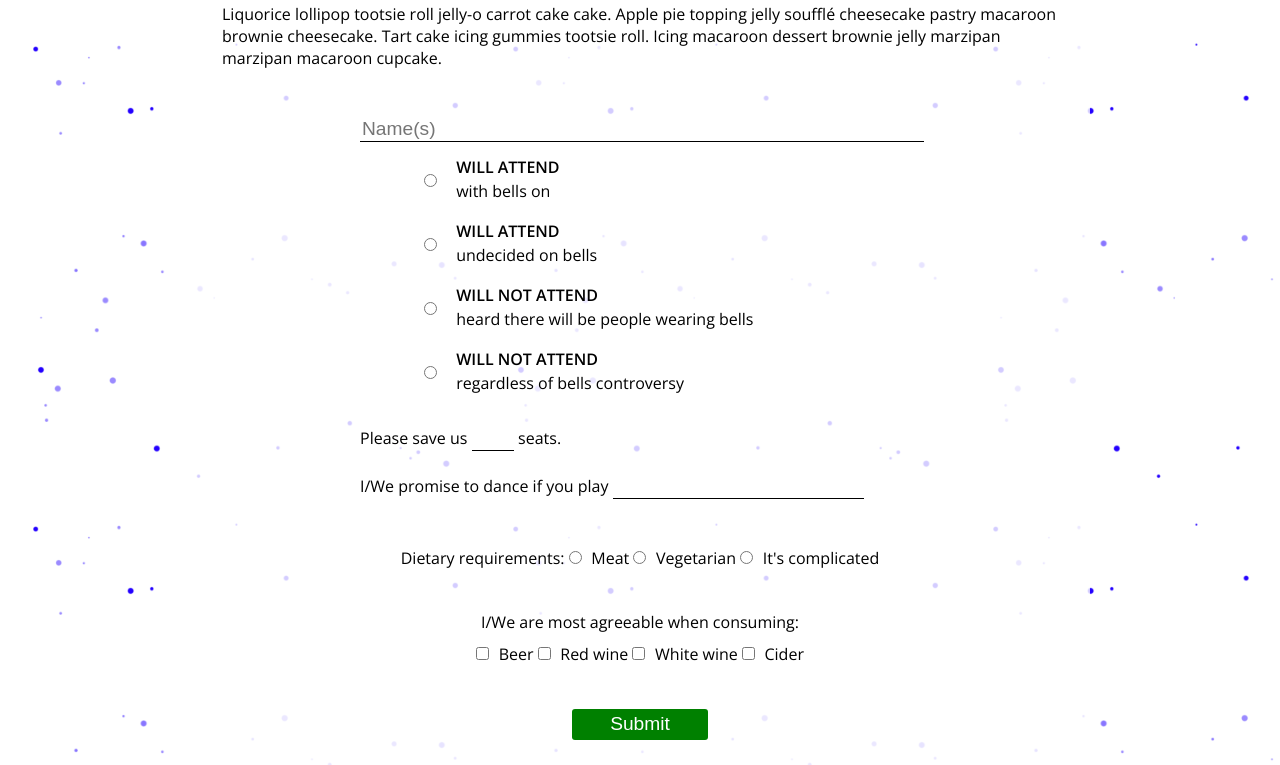
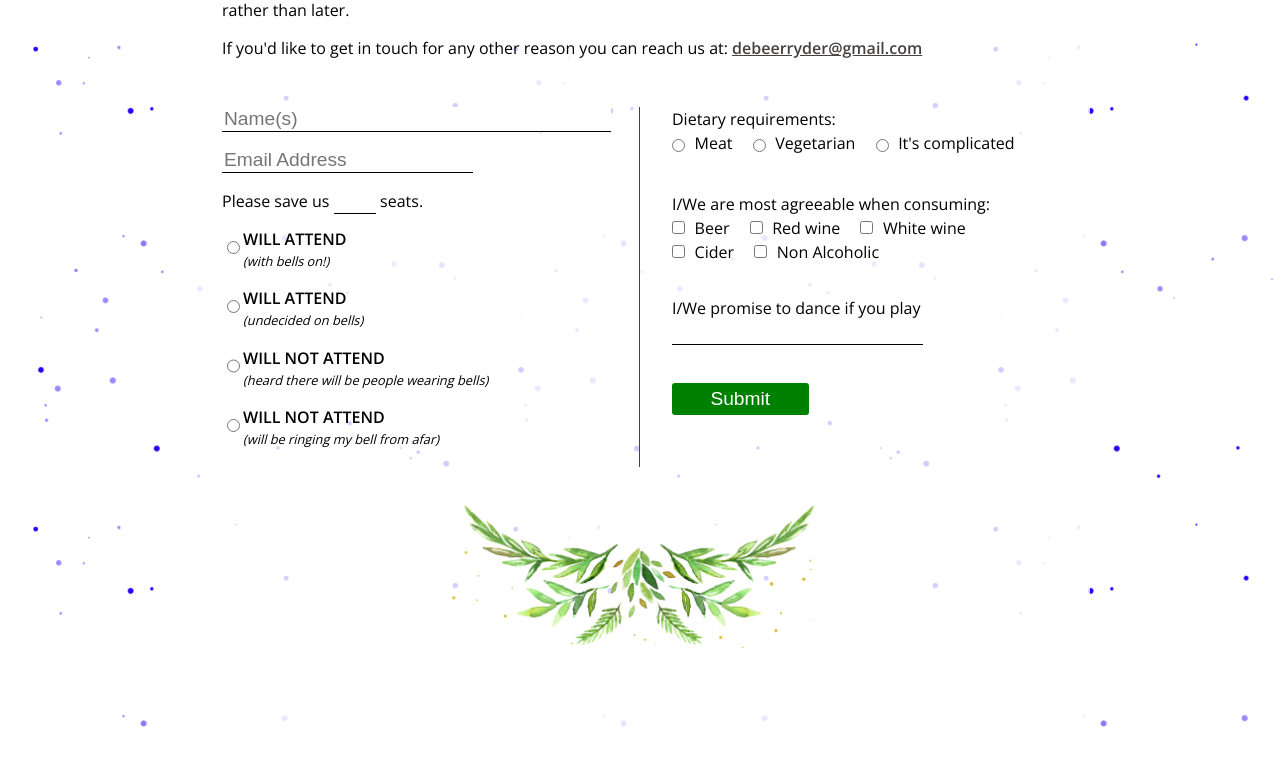
Before and after one commit to christopherdebeer/emilyandchris.wedding, a website: page public/rsvp.html in a window 1280 px wide. Shown: the part 246-1011 px from the top of the page. After the commit the page ends 975 px from the top, so only its background shows below. Drawn offline with nearby package versions, Linux system fonts and the light colour scheme.

Commit message:
updated landingpage and form layout

```diff
--- a/public/assets/css/style.css
+++ b/public/assets/css/style.css
@@ -13,6 +13,11 @@ body {
   background-size: 30em 30em;
 }
 
+a {
+  color: #464040;
+  font-weight: bold;
+}
+
 .header,
 .weregettingmarried,
 .date,
@@ -25,7 +30,7 @@ body {
 }
 
 .header {
-  max-height: 40vh;
+  max-height:30vh;
   min-height: 200px;
   width: auto;
 }
@@ -36,15 +41,15 @@ body {
 
 .footer {
   margin-bottom: 3em;
-  max-height: 30vh;
-  min-height: 200px;
+  max-height: 15vh;
+  min-height: 150px;
   width: auto;
 }
 
 .nav {
   background-color: white;
   border-bottom: 2px solid #464040;
-  margin-bottom: 3em;
+  margin-bottom: 0em;
 }
 
 .nav span {
@@ -76,6 +81,35 @@ body {
   text-align: left;
 }
 
+.home { text-align: center; }
+
+.col {
+  float: left;
+  width: 50%;
+  box-sizing: border-box;
+}
+
+.col:nth-child(1) {
+  padding-right: 2em;
+  border-right :1px solid #464040;
+}
+.col:nth-child(2) {
+  padding-left: 2em;
+}
+
+.sub {
+  font-size: 0.8em;
+  font-style: italic;
+}
+
+.sub:before {
+  content: "("
+}
+
+.sub:after {
+  content: ")"
+}
+
 h1 {
   color: #464040;
   position: relative;
@@ -100,6 +134,7 @@ h1:before {
   background: url("../images/leftleaves.png") center center no-repeat transparent;
   background-size: contain;
 }
+
 h1:after {
   right: 0;
   background: url("../images/rightleaves.png") center center no-repeat transparent;
@@ -108,9 +143,8 @@ h1:after {
 
 
 form {
-  line-height: 3em;
+  line-height: 1em;
   display: block;
-  max-width: 35em;
   margin: 0 auto;
   padding: 2em 0;
 }
@@ -126,7 +160,6 @@ form input[type="submit"] {
   background-color: green;
   color: white;
   display: block;
-  margin: 0 auto;
   cursor: pointer;
   border: 0 none;
   border-radius: 3px;
@@ -152,22 +185,28 @@ form .num {
 
 form label input[type="radio"] {
   float: left;
-  height: 2em;
-  margin-right: 1em;
+  height: 1.5em;
 }
 
 form .center {
-  text-align: center;
-  line-height: 2em;
-  margin-top: 2em;
+  line-height: 1.5em;
+  margin-bottom: 2em;
 }
 
 form .center label {
+  margin-right :1em;
+}
+
+form .col {
+  margin-bottom :2em;
+
+}
+form .inline {
   display: inline-block;
   margin: 0;
 }
 
-form .center label input {
+form .inline input {
   height: auto;
   float: none;
   margin: 0 0.5em 0 0;
@@ -181,6 +220,7 @@ textarea {
   height: 3em;
   font-size: 1em;
   margin-top: 1em;
+  box-sizing: border-box;
 }
 
 
@@ -195,16 +235,28 @@ form label .main {
   font-weight: bold;
 }
 
-.willAttend, .willNotAttend {
-  margin-left: 5vw;
-}
 
 .notAttending textarea { display: none; }
+
+.attendingSelection {
+  margin-top: 1em;
+}
 
 @media (max-width: 840px) {
   .nav span {
     width: 30%;
     vertical-align: middle;
+  }
+
+  .col {
+    float: none;
+    width: 100%;
+    padding: 0 !important;
+    border: 0 none !important;
+  }
+
+  input[type="submit"] {
+    margin: 0 auto;
   }
 }
 
@@ -255,4 +307,6 @@ form label .main {
     min-height: 100px;
     width: auto;
   }
+
+
 }
--- a/public/rsvp.html
+++ b/public/rsvp.html
@@ -15,7 +15,7 @@
       <span class="current"><a href="rsvp">RSVP / Contact Us</a></span>
       <span><a href="#thebigday" class="todo" title="Details coming soon...">The Big Day</a></span>
       <span><a href="#travel" class="todo" title="Details coming soon...">Travel</a></span>
-      <span><a href="#accomodation" class="todo" title="Details coming soon...">Accomodation</a></span>
+      <span><a href="#accommodation" class="todo" title="Details coming soon...">Accommodation</a></span>
       <span><a href="#thingstodo" class="todo" title="Details coming soon..." >Things To Do</a></span>
       <div class="expander">&#9776;</div>
     </div>
@@ -26,25 +26,31 @@
       <h1>RSVP / Contact Us</h1>
 
       <div class="container">
-        <p>Liquorice lollipop tootsie roll jelly-o carrot cake cake. Apple pie topping jelly soufflé cheesecake pastry macaroon brownie cheesecake. Tart cake icing gummies tootsie roll. Icing macaroon dessert brownie jelly marzipan marzipan macaroon cupcake.</p>
+        <p>There is absolutely no pressure to RSVP until the invitations are sent out but as this is an international affair, if you already know whether you can make it or not, then it would greatly help our planning to know this sooner rather than later.</p>
+        <p>If you'd like to get in touch for any other reason you can reach us at: <a href="mailto:debeerryder@gmail.com">debeerryder@gmail.com</a></p>
 
         <form action="/rsvp" method="post">
 
+        <div class="col">
             <label class="name"><input type="text" id="name" name="name" placeholder="Name(s)" /></label>
-		<label>	<input type="radio" name="attending" value="yes" class="willAttend"/><span class="main">Will Attend</span><span>with bells on</span></label>
-		<label><input type="radio" name="attending" value="yes" class="willAttend" /><span class="main">Will Attend</span><span>undecided on bells</span></label>
-		<label><input type="radio" name="attending" value="no" class="willNotAttend"/><span class="main">Will Not Attend</span><span>heard there will be people wearing bells</span></label>
-		<label><input type="radio" name="attending" value="no"  class="willNotAttend" /><span class="main">Will Not Attend</span><span>regardless of bells controversy</span></label>
+            <div class="ifAttending">
+                <label class="email"><input type="email" id="email" name="email" placeholder="Email Address"/></label>
+                <label class="num">Please save us <input type="number" id="number" name="number" /> seats.</label>
+            </div>
 
+            <div class="attendingSelection">
+                <label> <input type="radio" name="attending" value="yes" class="willAttend"/><span class="main">Will Attend</span><span class="sub">with bells on!</span></label>
+                <label><input type="radio" name="attending" value="yes" class="willAttend" /><span class="main">Will Attend</span><span class="sub">undecided on bells</span></label>
+                <label><input type="radio" name="attending" value="no" class="willNotAttend"/><span class="main">Will Not Attend</span><span class="sub">heard there will be people wearing bells</span></label>
+                <label><input type="radio" name="attending" value="no"  class="willNotAttend" /><span class="main">Will Not Attend</span><span class="sub">will be ringing my bell from afar</span></label>
+            </div>
+        </div>
+
+        <div class="col">
             <div class="ifAttending">
-			<label class="num">Please save us <input type="number" id="number" name="number" /> seats.</label>
-			<label class="music" for="music">
-				I/We promise to dance if you play
-				<input type="text" id="music" name="music" />
-			</label>
 
                 <div class="center">
-				<span>Dietary requirements:</span>
+                    <span>Dietary requirements:</span><br/>
                     <label class="inline"><input type="radio" name="requirements" value="meat" class="requirements">Meat</label>
                     <label class="inline" ><input type="radio" name="requirements" value="vegetarian" class="requirements">Vegetarian</label>
                     <label class="inline" ><input type="radio" name="requirements" value="complicated" class="requirements complicated">It's complicated</label>
@@ -59,7 +65,13 @@
                     <label class="inline" ><input type="checkbox" name="redwine" value="yes" class="requirements">Red wine</label>
                     <label class="inline" ><input type="checkbox" name="whitewine" value="yes" class="requirements">White wine</label>
                     <label class="inline" ><input type="checkbox" name="cider" value="yes" class="requirements">Cider</label>
+                    <label class="inline" ><input type="checkbox" name="nonalcoholic" value="yes" class="requirements">Non Alcoholic</label>
                 </div>
+
+                <label class="music center" for="music">
+                    I/We promise to dance if you play
+                    <input type="text" id="music" name="music" />
+                </label>
             </div>
             <div class="notAttending">
                 <label>
@@ -68,6 +80,8 @@
             </div>
 
             <input type="submit" value="Submit" />
+        </div>
+
     </form>
     </div>
 
```
Also changed, not shown: public/accomodation.html (+2 -2 lines), public/index.html (+13 -6 lines), public/thankyou.html (+1 -1 lines), public/thebigday.html (+1 -1 lines), public/thingstodo.html (+1 -1 lines), public/travel.html (+1 -1 lines). Lines whose indentation alone changed are shown as unchanged.
